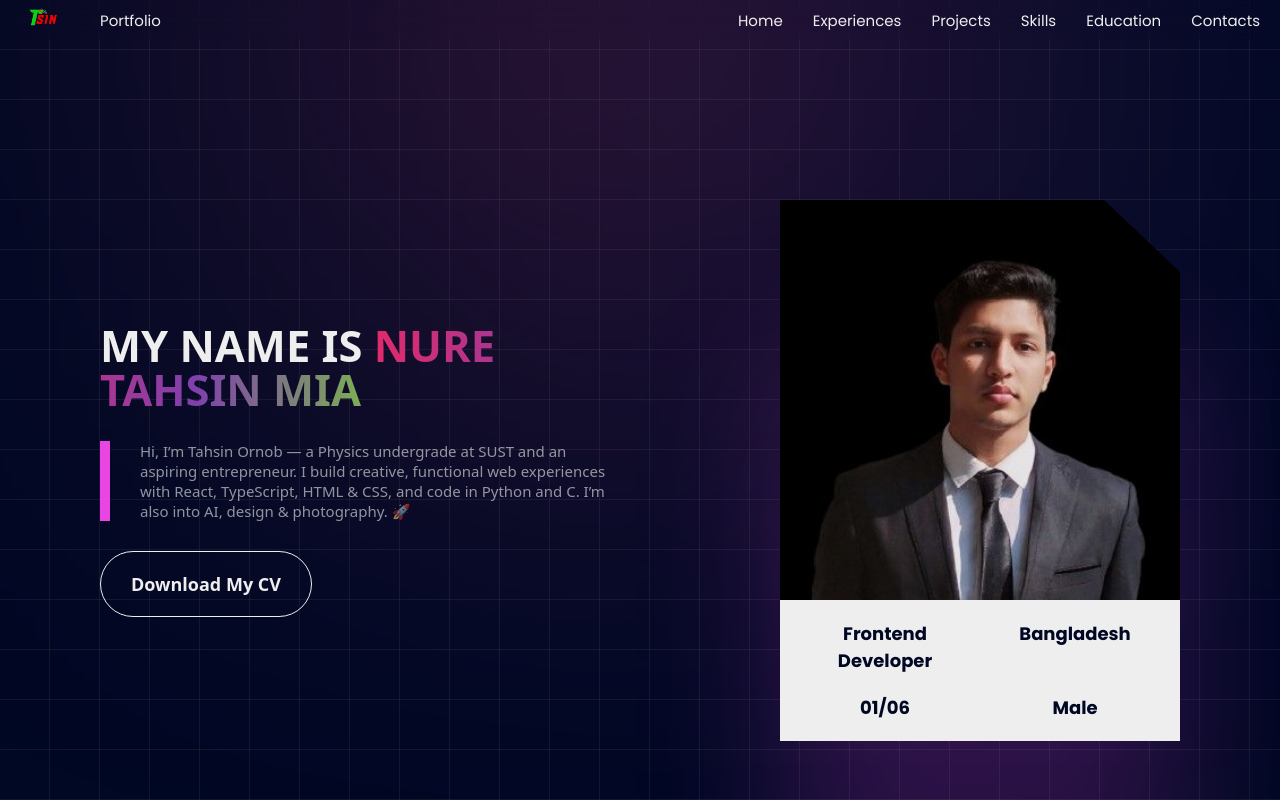
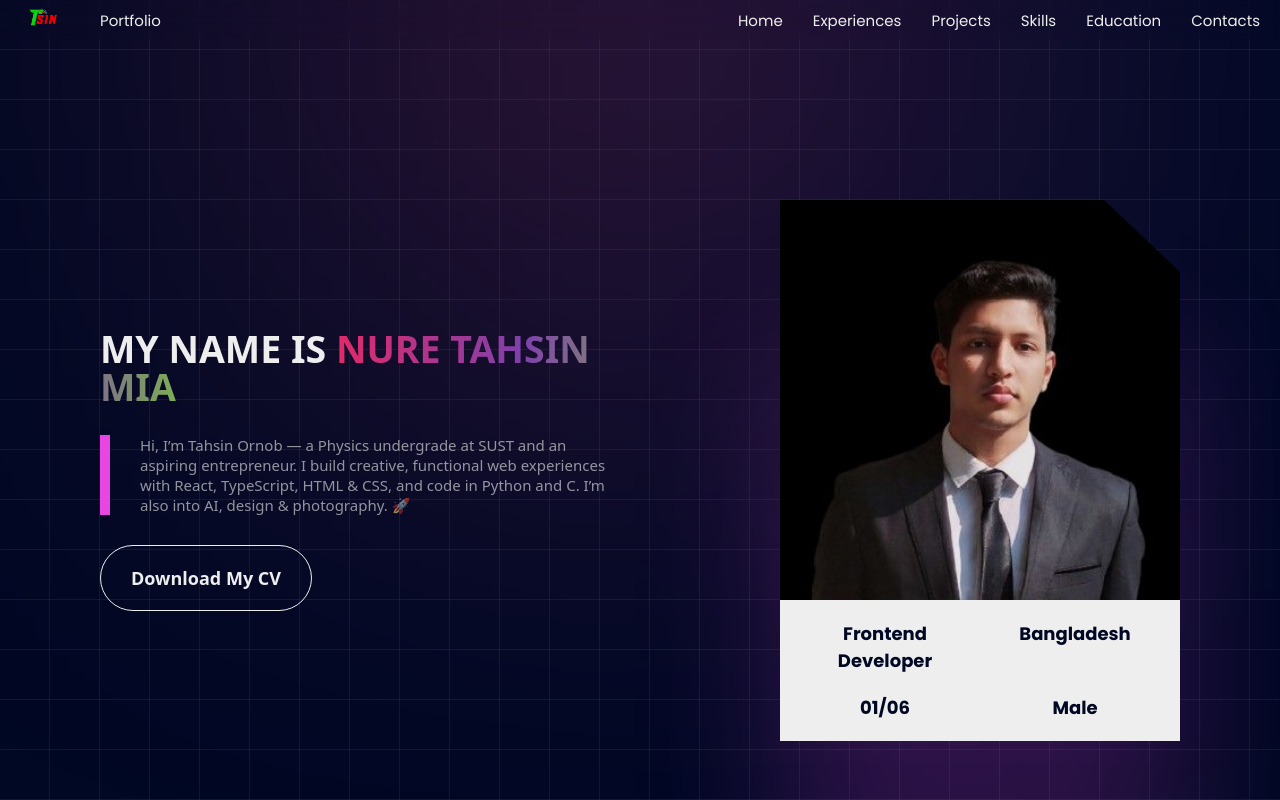
Before and after one commit to thornob/portfolio, a React (Create React App) app: page / in a window 1280 px wide. Shown: the top 800 px of the page. Built offline with nearby package versions, Linux system fonts and the light colour scheme; a web font is replaced by a local one.

Commit message:
homepage -> name adjust

```diff
--- a/src/App.css
+++ b/src/App.css
@@ -77,7 +77,7 @@ header{
 }
 /* home */
 section{
-    width: 1300px;
+    width: 100%;
     max-width: 100%;
     margin: auto;
     padding: 50px;
@@ -104,7 +104,8 @@ section.home{
     & .content{
         font-family: 'MuseoModerno', system-ui;
         & .name{
-            font-size: 2.9em;
+
+            font-size: 2.5em;
             font-weight: bold;
             line-height: 1em;
             & span{
```
